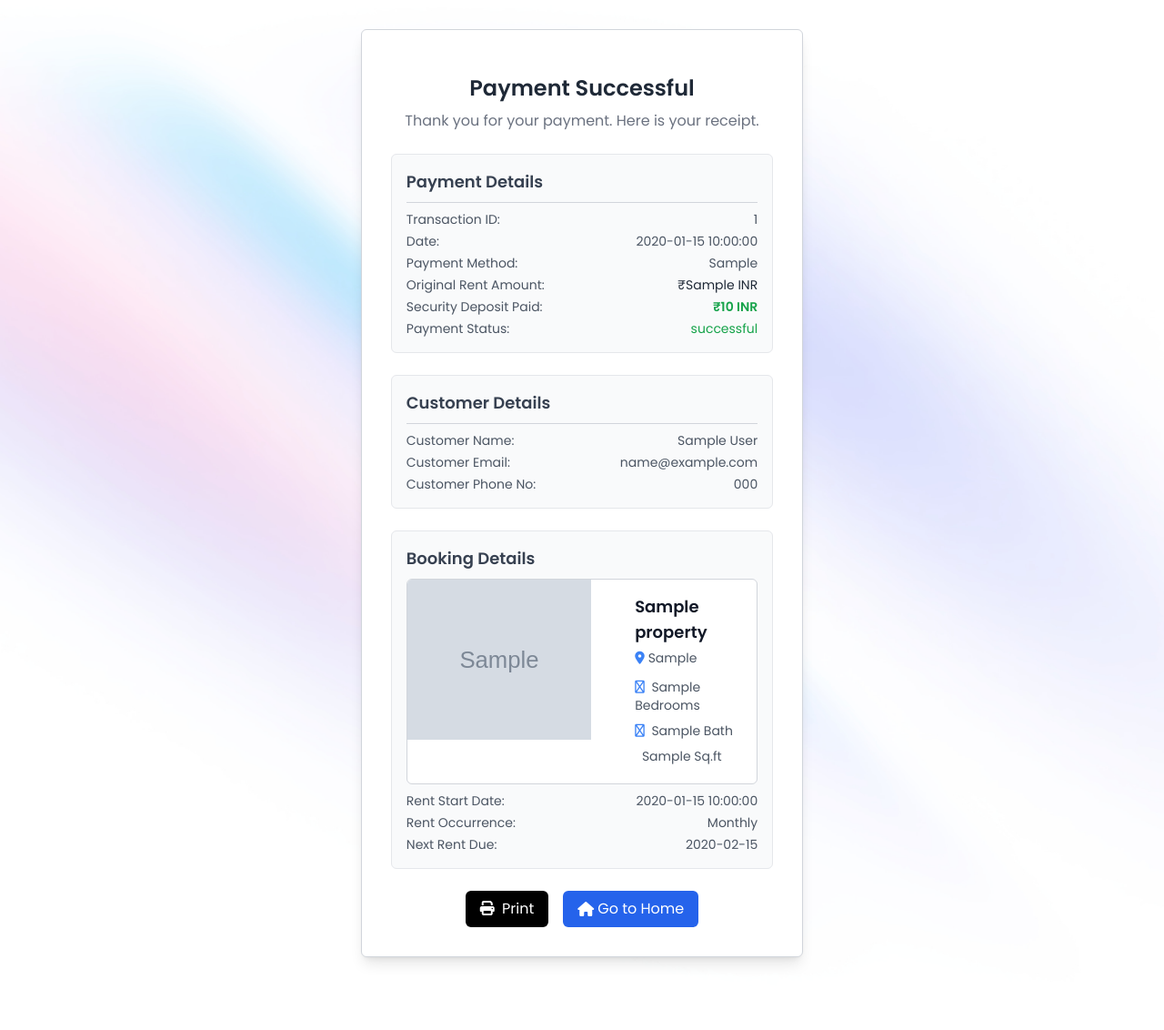
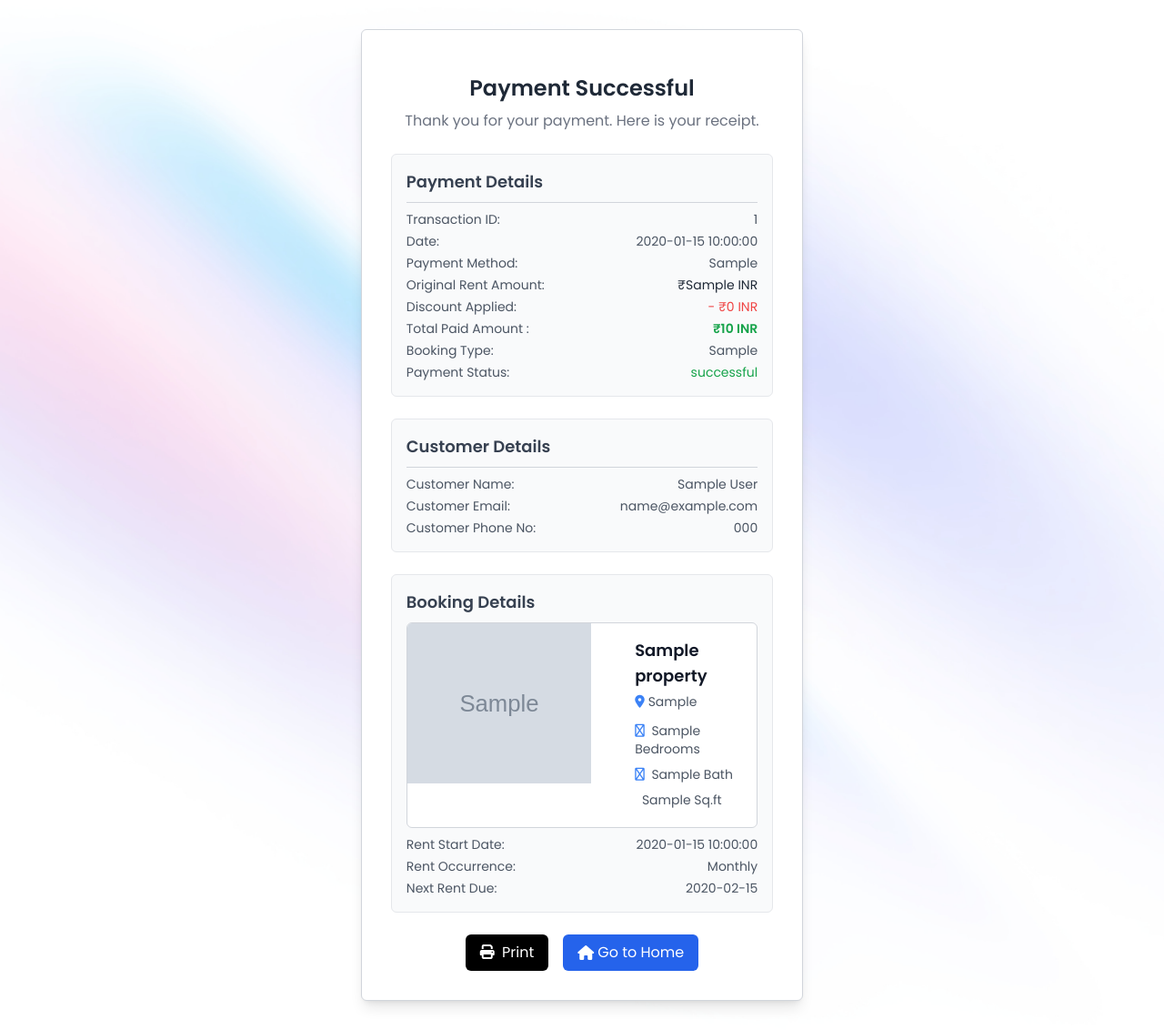
Before and after one commit to Niraj-Paswan/stay, a PHP site: page /success.php in a window 1280 px wide. Shown: the whole page at 91% size. Before the commit the page ends 1061 px from the top, so only its background shows below. Run offline with PHP 8.4, Linux system fonts and the light colour scheme; the visitor is signed in with stand-in values (Sample User, id 1); tables that the repository leaves empty or names only in its code hold one stand-in row (values such as "Sample post"); grey boxes marked "Sample" are stand-in pictures.

Commit message:
Enhanced theui and maintained the better visaul heirarchy

```diff
--- a/public/success.php
+++ b/public/success.php
@@ -1,5 +1,11 @@
 <?php
 session_start();
+
+// Ensure all required session variables exist
+if (!isset($_SESSION['userID'], $_SESSION['property_id'], $_SESSION['total_payable'])) {
+    die("Error: Payment details missing.");
+}
+
 $conn = new mysqli("localhost:3307", "root", "", "stayease");
 
 if ($conn->connect_error) {
@@ -13,17 +19,19 @@ if (!$userID) {
     die("Error: User not logged in.");
 }
 
-// Fetch user, payment, and property details
-$query = "SELECT u.full_name, u.email_address,u.phone_number,u.rent_start_date, p.transaction_id, p.payment_id,
-                 p.payment_date, p.payment_time, p.payment_amount,p.original_rent,
-                 p.payment_status, p.payment_method, pr.property_name, pr.property_location, pr.property_price,
-               pr.property_description, pr.latitude, pr.longitude,
-               pr.main_image, pr.property_type, pr.bedrooms, pr.bathrooms, pr.area
+$query = "SELECT u.full_name, u.email_address, u.phone_number, u.rent_start_date,
+                 p.transaction_id, p.payment_id, p.payment_date, p.payment_time,
+                 p.payment_amount, p.original_rent, p.payment_status,
+                 p.payment_method, p.booking_type, p.discount_amount,
+                 pr.property_name, pr.property_location, pr.property_price,
+                 pr.property_description, pr.latitude, pr.longitude,
+                 pr.main_image, pr.property_type, pr.bedrooms, pr.bathrooms, pr.area
           FROM users u
           JOIN payments p ON u.userID = p.userID
           JOIN properties pr ON p.property_id = pr.id
           WHERE u.userID = ?
           ORDER BY p.payment_date DESC LIMIT 1";
+
 
 $stmt = $conn->prepare($query);
 $stmt->bind_param("i", $userID);
@@ -35,7 +43,12 @@ if (!$paymentData) {
     echo "<p style='color: red; text-align: center;'>No payment details found for this user.</p>";
     exit;
 }
+
+// Fetch booking type correctly
+$bookingType = $paymentData['booking_type'] ?? 'N/A';
+
 ?>
+
 
 <!DOCTYPE html>
 <html lang="en">
@@ -84,10 +97,21 @@ if (!$paymentData) {
                     INR</span>
             </div>
             <div class="flex justify-between text-gray-600 text-sm mt-1">
-                <span>Security Deposit Paid:</span>
+                <span>Discount Applied:</span>
+                <span class="font-medium text-red-500">- ₹<?= htmlspecialchars($paymentData['discount_amount']) ?>
+                    INR</span>
+            </div>
+
+            <div class="flex justify-between text-gray-600 text-sm mt-1">
+                <span>Total Paid Amount :</span>
                 <span class="font-semibold text-green-600">₹<?= htmlspecialchars($paymentData['payment_amount']) ?>
                     INR</span>
             </div>
+            <div class="flex justify-between text-gray-600 text-sm mt-1">
+                <span>Booking Type:</span>
+                <span class="font-medium"><?= htmlspecialchars($bookingType) ?></span>
+            </div>
+
             <div class="flex justify-between text-gray-600 text-sm mt-1">
                 <span>Payment Status:</span>
                 <span class="font-medium text-green-600"><?= htmlspecialchars($paymentData['payment_status']) ?></span>
```
